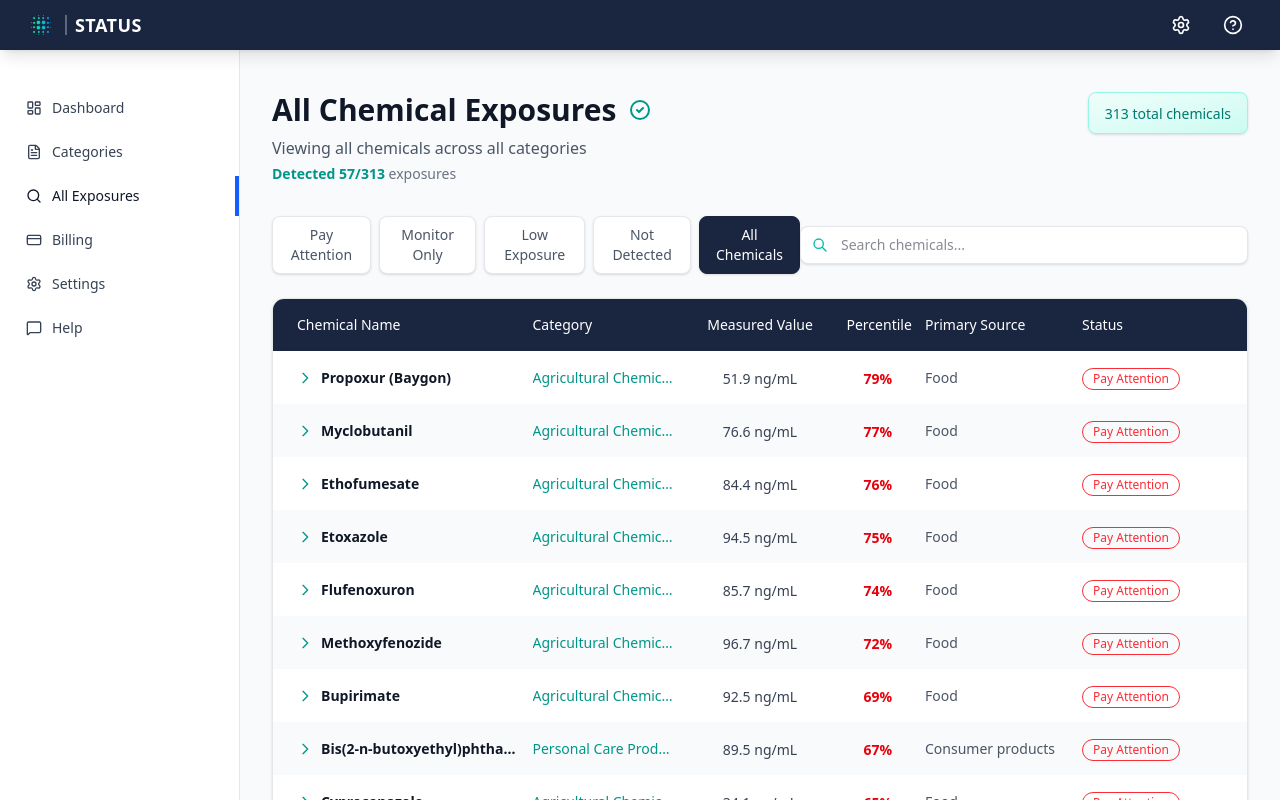
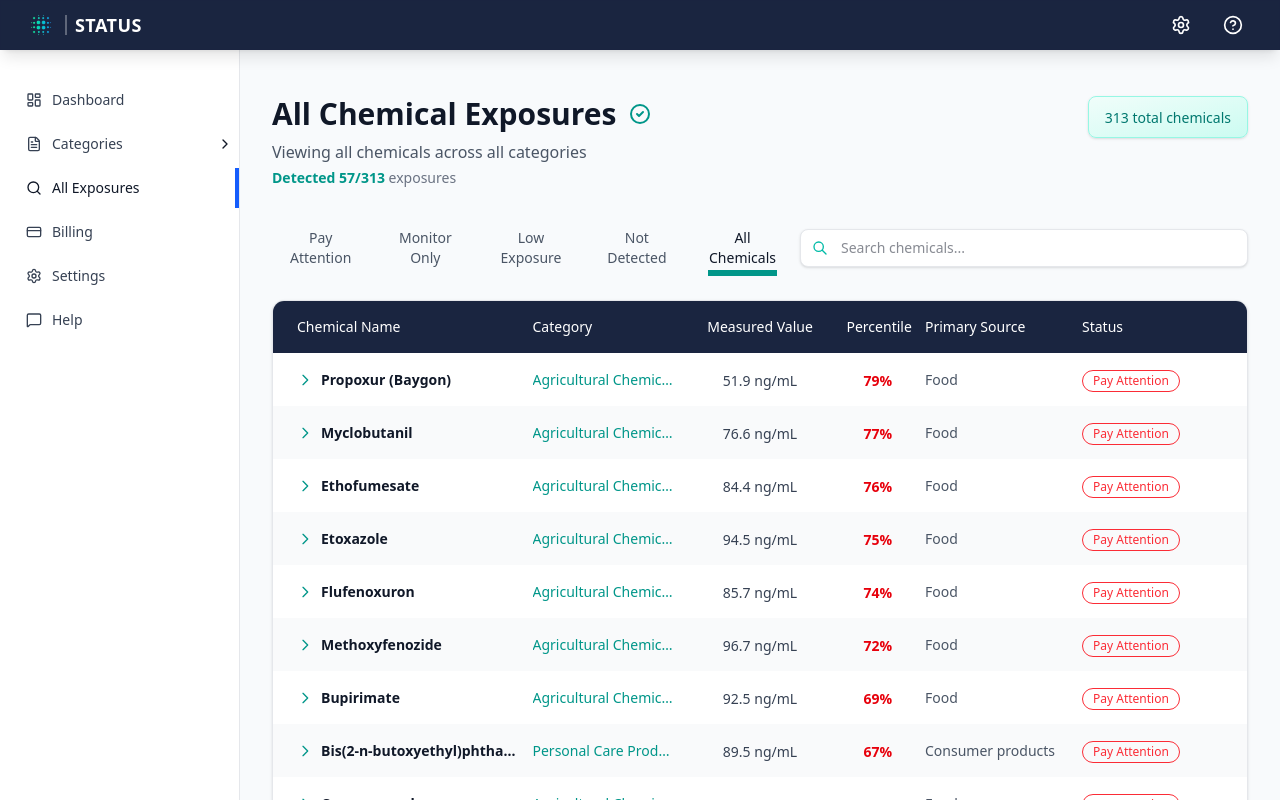
Before and after one commit to Liamoiknine/StatusHealth, a Next.js app: page /exposures in a window 1280 px wide. Shown: the top 800 px of the page. Built offline with nearby package versions, Linux system fonts and the light colour scheme.

Commit message:
update category page layout + styling

```diff
--- a/src/app/categories/page.tsx
+++ b/src/app/categories/page.tsx
@@ -4,7 +4,7 @@ import { useState, useEffect, useCallback, Suspense } from 'react';
 import { useSearchParams, useRouter } from 'next/navigation';
 import { parseChemicalsCSV } from '@/lib/csv-parser-client';
 import { useTest } from '@/contexts/TestContext';
-import { groupChemicalsByCategory, getCategoryStats, getPercentileDistribution, getCategoryStatusInfo, getChemicalStatusInfo, filterChemicalsByExposure, sortChemicalsByPercentile, ExposureFilterType, formatPercentile, getPercentileColor } from '@/app/api/utils';
+import { groupChemicalsByCategory, getCategoryStats, getPercentileDistribution, getChemicalStatusInfo, filterChemicalsByExposure, sortChemicalsByPercentile, ExposureFilterType, formatPercentile, getPercentileColor } from '@/app/api/utils';
 import { findCategoryOverview, getAllCategoryNames } from '@/data/category-overviews';
 import { ChemicalData } from '@/app/api/csv-parser';
 import CategoryCard from '@/components/CategoryCard';
@@ -303,21 +303,13 @@ function CategoriesPageContent() {
     );
   }
 
-  // Show category detail view with sidebar when a category is selected
+  // Show category detail view when a category is selected
   return (
     <div className="min-h-screen bg-[#f8fafc]">
-      <div className={`mx-auto py-8 max-w-7xl w-[calc(100%-2rem)] transition-all duration-500 ${
-        selectedCategory
-          ? 'pl-8 pr-0'
-          : 'px-8'
-      }`}>
-        <div className={`flex items-start relative transition-all duration-500 ease-in-out ${
-          selectedCategory
-            ? 'gap-8'
-            : 'gap-0'
-        }`}>
-          {/* Main Content Area - Left */}
-          <div className="flex-1 transition-all duration-500 ease-in-out min-w-0">
+      <div className="mx-auto py-8 max-w-7xl px-8">
+        <div className="flex items-start relative">
+          {/* Main Content Area */}
+          <div className="flex-1 min-w-0">
             <div>
               <div className="mb-8">
                 <div className="flex items-start justify-between mb-6">
@@ -338,7 +330,7 @@ function CategoriesPageContent() {
                         onClick={() => setViewMode('overview')}
                         className={`px-4 py-2 rounded-lg font-medium text-sm transition-colors ${
                           viewMode === 'overview'
-                        ? 'bg-teal-600 text-gray-900'
+                            ? 'bg-teal-600 text-white'
                             : 'bg-white text-gray-700 hover:bg-gray-50 border border-gray-200'
                         }`}
                       >
@@ -348,7 +340,7 @@ function CategoriesPageContent() {
                         onClick={() => setViewMode('details')}
                         className={`px-4 py-2 rounded-lg font-medium text-sm transition-colors ${
                           viewMode === 'details'
-                        ? 'bg-teal-600 text-gray-900'
+                            ? 'bg-teal-600 text-white'
                             : 'bg-white text-gray-700 hover:bg-gray-50 border border-gray-200'
                         }`}
                       >
@@ -358,7 +350,7 @@ function CategoriesPageContent() {
                         onClick={() => setViewMode('chemicals')}
                         className={`px-4 py-2 rounded-lg font-medium text-sm transition-colors ${
                           viewMode === 'chemicals'
-                        ? 'bg-teal-600 text-gray-900'
+                            ? 'bg-teal-600 text-white'
                             : 'bg-white text-gray-700 hover:bg-gray-50 border border-gray-200'
                         }`}
                       >
@@ -398,8 +390,8 @@ function CategoriesPageContent() {
                     />
                   </div>
                   <div className="bg-white rounded-xl shadow-sm overflow-hidden">
-                    <div className="px-6 py-4 bg-[#1a2540]">
-                      <div className="grid grid-cols-12 gap-4 text-sm font-medium text-white">
+                    <div className="px-6 py-4 bg-white border-b-4 border-teal-600">
+                      <div className="grid grid-cols-12 gap-4 text-sm font-bold text-gray-900  tracking-wide">
                         <div className="col-span-4">Chemical Name</div>
                         <div className="col-span-2 text-center">Measured Value</div>
                         <div className="col-span-2 text-center">Percentile</div>
@@ -520,59 +512,6 @@ function CategoriesPageContent() {
               )}
             </div>
           </div>
-
-          {/* Categories List - Right Side (slides out smoothly when viewing category) */}
-          <div
-            className={`transition-all duration-500 ease-in-out flex-shrink-0 ${
-              selectedCategory
-                ? 'w-80 min-w-80 translate-x-0 opacity-100 ml-8'
-                : 'w-0 min-w-0 max-w-0 translate-x-full opacity-0 pointer-events-none overflow-hidden'
-            }`}
-          >
-            <div className="space-y-3">
-              {/* Back to Categories Card */}
-              <button
-                onClick={() => setSelectedCategory(null)}
-                className="block w-full text-left"
-              >
-                <div className={`bg-teal-600 hover:bg-teal-700 border border-teal-500 rounded-lg p-4 transition-all duration-300 cursor-pointer`}>
-                  <div className="flex items-center justify-between mb-2">
-                    <h2 className="text-sm font-bold text-gray-900 truncate flex-1 mr-2">All Categories</h2>
-                    <svg className="w-4 h-4 text-gray-900 flex-shrink-0" fill="none" stroke="currentColor" viewBox="0 0 24 24">
-                      <path strokeLinecap="round" strokeLinejoin="round" strokeWidth={2} d="M4 6h16M4 10h16M4 14h16M4 18h16" />
-                    </svg>
-                  </div>
-                  <p className="text-xs text-teal-100">View all categories</p>
-                </div>
-              </button>
-
-              {/* Category Cards */}
-              {categoriesWithStats.map(({ category, chemicals: catChemicals, detectedCount, totalCount }) => {
-                const status = getCategoryStatusInfo(catChemicals);
-                const isActive = selectedCategory === category;
-
-                return (
-                  <button
-                    key={category}
-                    onClick={() => setSelectedCategory(category)}
-                    className="block w-full text-left"
-                  >
-                     <div className={`bg-white border border-gray-200 rounded-lg p-4 hover:border-[#1a2540] hover:shadow-lg hover:shadow-[#1a2540]/20 transition-all duration-300 cursor-pointer ${
-                      isActive ? '-translate-x-4' : ''
-                    }`}>
-                      <div className="flex items-center justify-between mb-2">
-                        <h2 className="text-sm font-bold text-gray-900 truncate flex-1 mr-2">{category}</h2>
-                        <div className={`px-2 py-0.5 rounded-full text-xs font-medium flex-shrink-0 ${status.bgColor} ${status.textColor}`}>
-                          {status.text}
-                        </div>
-                      </div>
-                      <p className="text-xs text-gray-600">Detected {detectedCount}/{totalCount}</p>
-                    </div>
-                  </button>
-                );
-              })}
-            </div>
-          </div>
         </div>
       </div>
     </div>
--- a/src/app/layout.tsx
+++ b/src/app/layout.tsx
@@ -40,7 +40,7 @@ export default function RootLayout({
           <Suspense fallback={<div className="w-60 bg-white min-h-screen border-r border-gray-200" />}>
             <Sidebar />
           </Suspense>
-          <main className="ml-60 pt-15">
+          <main className="ml-60 pt-16">
             {children}
           </main>
         </TestProvider>
--- a/src/components/ExposureFilterButtons.tsx
+++ b/src/components/ExposureFilterButtons.tsx
@@ -1,3 +1,6 @@
+'use client';
+
+import { useEffect, useRef, useState } from 'react';
 import { ExposureFilterType } from '@/app/api/utils';
 
 interface ExposureFilterButtonsProps {
@@ -9,51 +12,71 @@ export default function ExposureFilterButtons({ currentFilter, onFilterChange }:
   const filters = [
     {
       value: 'pay-attention' as const,
-      label: 'Pay Attention',
-      activeClass: 'bg-red-50 border-red-500 text-red-600 hover:bg-red-100',
-      inactiveClass: 'bg-white border-gray-200 text-gray-600 hover:bg-gray-50 hover:border-gray-300'
+      label: 'Pay Attention'
     },
     {
       value: 'monitor-only' as const,
-      label: 'Monitor Only',
-      activeClass: 'bg-yellow-50 border-yellow-500 text-yellow-600 hover:bg-yellow-100',
-      inactiveClass: 'bg-white border-gray-200 text-gray-600 hover:bg-gray-50 hover:border-gray-300'
+      label: 'Monitor Only'
     },
     {
       value: 'low-exposure' as const,
-      label: 'Low Exposure',
-      activeClass: 'bg-green-50 border-green-500 text-green-600 hover:bg-green-100',
-      inactiveClass: 'bg-white border-gray-200 text-gray-600 hover:bg-gray-50 hover:border-gray-300'
+      label: 'Low Exposure'
     },
     {
       value: 'not-detected' as const,
-      label: 'Not Detected',
-      activeClass: 'bg-gray-100 border-gray-400 text-gray-700 hover:bg-gray-200',
-      inactiveClass: 'bg-white border-gray-200 text-gray-600 hover:bg-gray-50 hover:border-gray-300'
+      label: 'Not Detected'
     },
     {
       value: 'all' as const,
-      label: 'All Chemicals',
-      activeClass: 'bg-[#1a2540] border-[#1a2540] text-white hover:bg-[#1a2540]/90',
-      inactiveClass: 'bg-white border-gray-200 text-gray-600 hover:bg-gray-50 hover:border-gray-300'
+      label: 'All Chemicals'
     }
   ];
 
+  const [underlineStyle, setUnderlineStyle] = useState({ left: 0, width: 0 });
+  const buttonRefs = useRef<(HTMLButtonElement | null)[]>([]);
+  const containerRef = useRef<HTMLDivElement | null>(null);
+
+  useEffect(() => {
+    const activeIndex = filters.findIndex(f => f.value === currentFilter);
+    const activeButton = buttonRefs.current[activeIndex];
+    const container = containerRef.current;
+
+    if (activeButton && container) {
+      const containerRect = container.getBoundingClientRect();
+      const buttonRect = activeButton.getBoundingClientRect();
+      const underlineWidth = buttonRect.width * 0.7; // 70% of button width
+      const underlineLeft = buttonRect.left - containerRect.left + (buttonRect.width - underlineWidth) / 2; // Center the underline
+
+      setUnderlineStyle({
+        left: underlineLeft,
+        width: underlineWidth
+      });
+    }
+  }, [currentFilter]);
+
   return (
-    <div className="flex items-center space-x-2">
-      {filters.map((filter) => (
+    <div ref={containerRef} className="relative flex items-center space-x-2">
+      {filters.map((filter, index) => (
         <button
           key={filter.value}
+          ref={(el) => { buttonRefs.current[index] = el; }}
           onClick={() => onFilterChange(filter.value)}
-          className={`px-4 py-2 text-sm font-medium rounded-lg transition-all duration-200 border cursor-pointer shadow-sm hover:-translate-y-0.5 hover:shadow-md ${
+          className={`px-4 py-2 text-sm font-medium transition-colors duration-200 ${
             currentFilter === filter.value
-              ? filter.activeClass
-              : filter.inactiveClass
+              ? 'text-gray-900'
+              : 'text-gray-600 hover:text-gray-900'
           }`}
         >
           {filter.label}
         </button>
       ))}
+      <div
+        className="absolute bottom-0 h-1.5 bg-teal-600 transition-all duration-300 ease-in-out"
+        style={{
+          left: `${underlineStyle.left}px`,
+          width: `${underlineStyle.width}px`
+        }}
+      />
     </div>
   );
 }
--- a/src/components/Sidebar.tsx
+++ b/src/components/Sidebar.tsx
@@ -2,8 +2,9 @@
 
 import Link from 'next/link';
 import { usePathname, useSearchParams } from 'next/navigation';
-import { LayoutDashboard, Search, MessageSquare, FileText, Settings, CreditCard } from 'lucide-react';
+import { LayoutDashboard, Search, MessageSquare, FileText, Settings, CreditCard, ChevronDown, ChevronRight } from 'lucide-react';
 import { useRef, useEffect, useState, useCallback } from 'react';
+import { getAllCategoryNames } from '@/data/category-overviews';
 
 interface NavItem {
   href: string;
@@ -25,8 +26,21 @@ export default function Sidebar() {
   const searchParams = useSearchParams();
   const [activeIndex, setActiveIndex] = useState(0);
   const [indicatorStyle, setIndicatorStyle] = useState({ top: 0, height: 0 });
+  const [isCategoriesExpanded, setIsCategoriesExpanded] = useState(false);
   const itemRefs = useRef<(HTMLDivElement | null)[]>([]);
   const navRef = useRef<HTMLElement | null>(null);
+  const categoriesSubmenuRef = useRef<HTMLDivElement | null>(null);
+  const categoryNames = getAllCategoryNames();
+
+  // Get selected category from URL
+  const selectedCategory = searchParams?.get('category');
+
+  // Auto-expand categories if we're on a category page
+  useEffect(() => {
+    if (pathname?.startsWith('/categories')) {
+      setIsCategoriesExpanded(true);
+    }
+  }, [pathname]);
 
   // Find active index
   useEffect(() => {
@@ -66,10 +80,19 @@ export default function Sidebar() {
       const navRect = nav.getBoundingClientRect();
       const itemRect = activeItem.getBoundingClientRect();
       const top = itemRect.top - navRect.top;
-      const height = itemRect.height;
+
+      // If categories is active and expanded, include submenu height
+      const isCategoriesActive = navItems[activeIndex]?.href === '/categories';
+      let height = itemRect.height;
+
+      if (isCategoriesActive && isCategoriesExpanded && categoriesSubmenuRef.current) {
+        const submenuRect = categoriesSubmenuRef.current.getBoundingClientRect();
+        height = submenuRect.bottom - itemRect.top;
+      }
+
       setIndicatorStyle({ top, height });
     }
-  }, [activeIndex]);
+  }, [activeIndex, isCategoriesExpanded]);
 
   useEffect(() => {
     // Use requestAnimationFrame to ensure DOM is ready
@@ -80,7 +103,7 @@ export default function Sidebar() {
     // Recalculate on window resize
     window.addEventListener('resize', updateIndicatorPosition);
     return () => window.removeEventListener('resize', updateIndicatorPosition);
-  }, [activeIndex, updateIndicatorPosition]);
+  }, [activeIndex, isCategoriesExpanded, updateIndicatorPosition]);
 
   // Also update when all refs are set (initial mount)
   useEffect(() => {
@@ -94,7 +117,7 @@ export default function Sidebar() {
   return (
     <aside className="w-60 bg-white min-h-screen border-r border-gray-200 flex flex-col fixed left-0 top-0 z-40">
       {/* Navigation */}
-      <nav ref={navRef} className="flex-1 pt-22 pb-6 space-y-1 relative">
+      <nav ref={navRef} className="flex-1 pt-20 pb-6 space-y-1 relative">
         {/* Sliding blue indicator */}
         <div
           className="absolute right-0 w-1 bg-blue-600 transition-all duration-300 ease-in-out"
@@ -110,6 +133,8 @@ export default function Sidebar() {
             ? pathname === '/'
             : pathname?.startsWith(item.href);
 
+          const isCategories = item.href === '/categories';
+
           return (
             <div
               key={item.href}
@@ -118,6 +143,57 @@ export default function Sidebar() {
               }}
               className="relative w-full"
             >
+              {isCategories ? (
+                <>
+                  <div className="flex items-center w-full">
+                    <Link
+                      href="/categories"
+                      className={`flex-1 flex items-center space-x-2.5 pl-6.5 pr-2 py-2.5 rounded-lg text-sm font-medium transition-colors ${
+                        isActive && !selectedCategory
+                          ? 'text-gray-900'
+                          : 'text-gray-700 hover:text-gray-900 hover:bg-gray-50'
+                      }`}
+                    >
+                      <Icon className="w-4 h-4" strokeWidth={2} />
+                      <span className="flex-1 text-left">{item.label}</span>
+                    </Link>
+                    <button
+                      onClick={(e) => {
+                        e.preventDefault();
+                        setIsCategoriesExpanded(!isCategoriesExpanded);
+                      }}
+                      className="p-1.5 rounded transition-colors"
+                      aria-label="Toggle categories"
+                    >
+                      {isCategoriesExpanded ? (
+                        <ChevronDown className="w-4 h-4" strokeWidth={2} />
+                      ) : (
+                        <ChevronRight className="w-4 h-4" strokeWidth={2} />
+                      )}
+                    </button>
+                  </div>
+                  {isCategoriesExpanded && (
+                    <div ref={categoriesSubmenuRef} className="pl-11 pr-3 py-1 space-y-0.5">
+                      {categoryNames.map((categoryName) => {
+                        const isCategoryActive = selectedCategory === categoryName;
+                        return (
+                          <Link
+                            key={categoryName}
+                            href={`/categories?category=${encodeURIComponent(categoryName)}`}
+                            className={`block py-1.5 px-2 rounded text-sm transition-colors ${
+                              isCategoryActive
+                                ? 'text-teal-600 font-medium bg-teal-50'
+                                : 'text-gray-600 hover:text-gray-900 hover:bg-gray-50'
+                            }`}
+                          >
+                            {categoryName}
+                          </Link>
+                        );
+                      })}
+                    </div>
+                  )}
+                </>
+              ) : (
                 <Link
                   href={item.href}
                   className={`flex items-center space-x-2.5 pl-6.5 pr-3 py-2.5 rounded-lg text-sm font-medium transition-colors ${
@@ -129,6 +205,7 @@ export default function Sidebar() {
                   <Icon className="w-4 h-4" strokeWidth={2} />
                   <span>{item.label}</span>
                 </Link>
+              )}
             </div>
           );
         })}
```
Also changed, not shown: src/components/CategoryOverviewDashboard.tsx (+17 -9 lines), src/components/category-overview/CategoryInsightsPanel.tsx (+5 -16 lines), src/components/category-overview/PercentileDistributionChart.tsx (+17 -6 lines), src/components/category-overview/TopChemicalsSpotlight.tsx (+10 -22 lines). Lines whose indentation alone changed are shown as unchanged.
